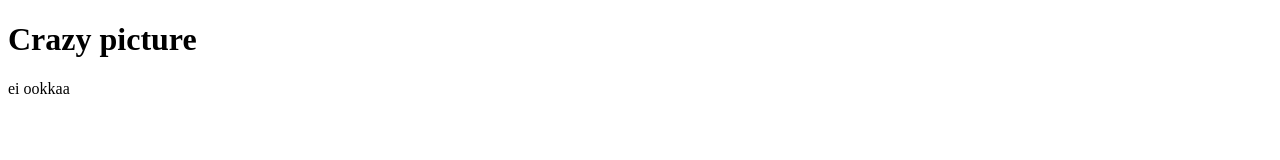
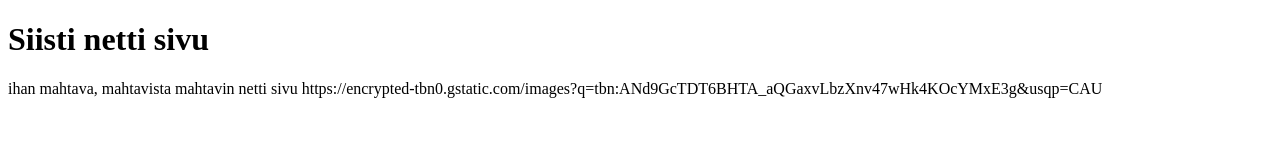
Before and after one commit to Valssu/Valssu.github.io, a plain HTML site: page index.html in a window 1280 px wide. Drawn offline with Linux system fonts and the light colour scheme.

Commit message:
Update index.html

```diff
--- a/index.html
+++ b/index.html
@@ -3,8 +3,9 @@
 <title>HTML Tutorial</title>
 <body>
 
-<h1>Crazy picture</h1>
-<p>ei ookkaa</p>
+<h1>    Siisti netti sivu</h1>
+<p>     ihan mahtava, mahtavista mahtavin netti sivu
+ https://encrypted-tbn0.gstatic.com/images?q=tbn:ANd9GcTDT6BHTA_aQGaxvLbzXnv47wHk4KOcYMxE3g&usqp=CAU </p>
 
 </body>
 </html>
```
